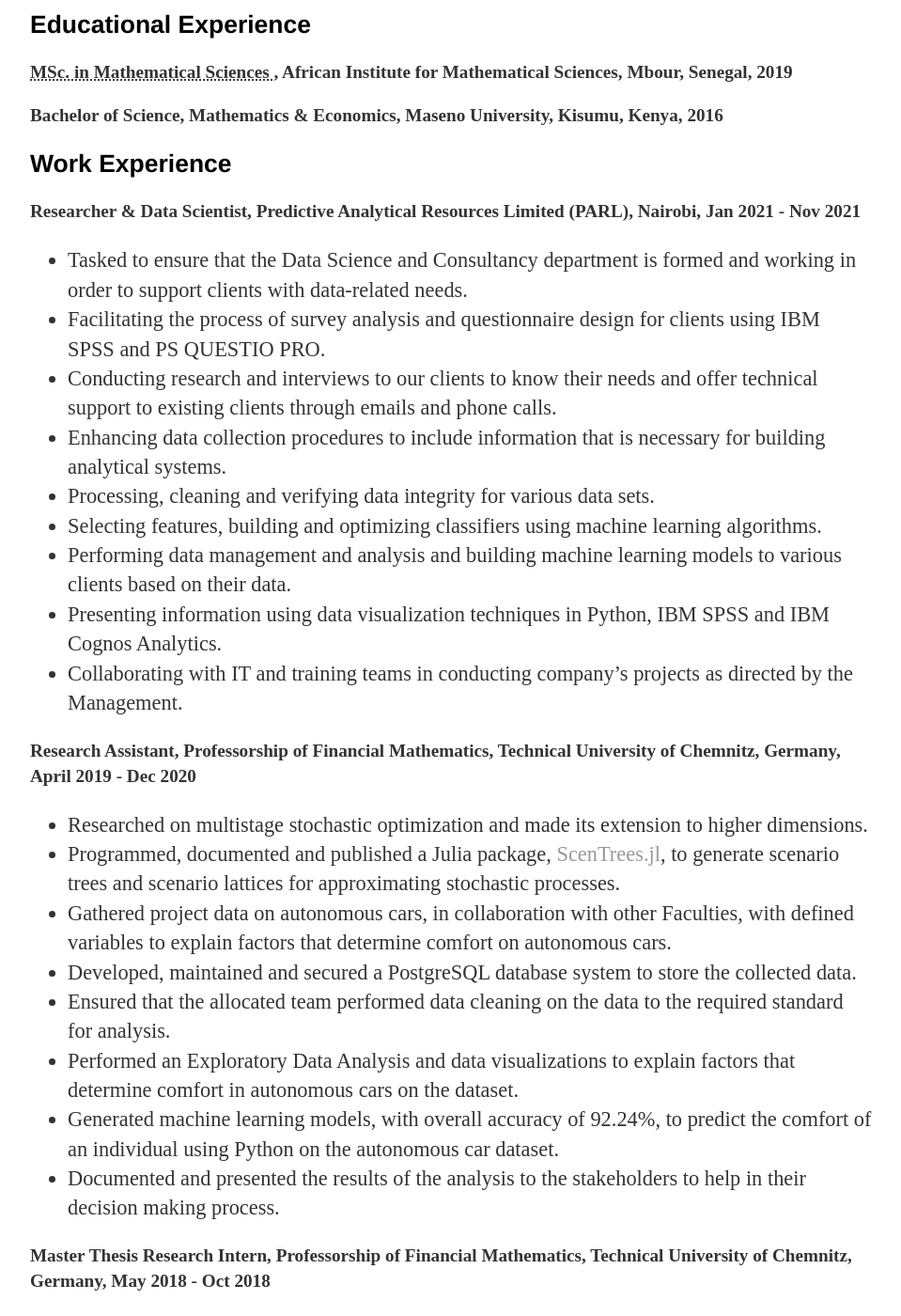
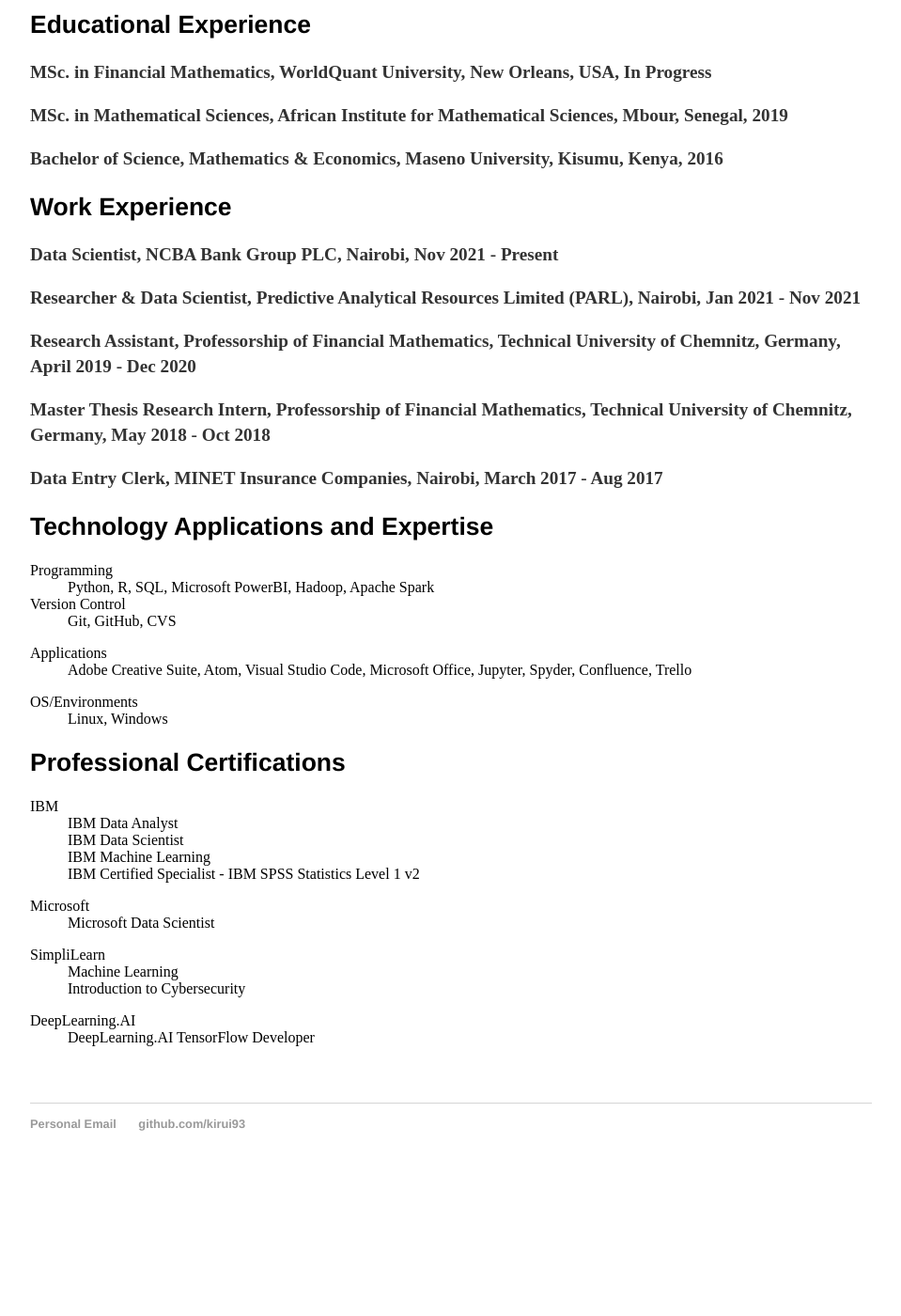
Before and after one commit to kirui93/kirui93.github.io, a Jekyll site: the page built from cv/index.html, in a window 1280 px wide and 1400 px high, scrolled down 278 px. Shown: the whole window at 94% size, without its empty margins (160-1119 px from the left). Built offline with Jekyll 4.4.1, drawn with Linux system fonts in a browser that asks for light colours; after the commit the page ends 1543 px from its top, so only the background shows below that; some of the changed text lies outside the part shown.

Commit message:
Update CV
Remove descriptions

```diff
--- a/cv/index.html
+++ b/cv/index.html
@@ -22,65 +22,30 @@
 		<p> Data Scientist committed at building state-of-art machine learning models. </p>
 
 		<h2>Educational Experience</h2>
-		<p><strong><abbr title="Masters of Science">MSc. in Mathematical Sciences </abbr>, African Institute for Mathematical Sciences, Mbour, Senegal, 2019</strong><br></p>
-
+	        <p><strong> MSc. in Financial Mathematics, WorldQuant University, New Orleans, USA, In Progress</strong><br></p>
+		<p><strong> MSc. in Mathematical Sciences, African Institute for Mathematical Sciences, Mbour, Senegal, 2019</strong><br></p>
 		<p><strong>Bachelor of Science, Mathematics &amp; Economics, Maseno University, Kisumu, Kenya, 2016</strong></p>
 
 		<h2>Work Experience</h2>
+			<p><strong>Data Scientist, NCBA Bank Group PLC, Nairobi, Nov 2021 - Present</strong></p>
 			<p><strong>Researcher &amp; Data Scientist, Predictive Analytical Resources Limited (PARL), Nairobi, Jan 2021 - Nov 2021</strong></p>
-				<ul>
-					<li>Tasked to ensure that the Data Science and Consultancy department is formed and working in order to support clients with data-related needs.</li>
-					<li>Facilitating the process of survey analysis and questionnaire design for clients using IBM SPSS and PS QUESTIO PRO. </li>
-					<li>Conducting research and interviews to our clients to know their needs and offer technical support to existing clients through emails and phone calls.</li>
-					<li>Enhancing data collection procedures to include information that is necessary for building analytical systems.</li>
-					<li>Processing, cleaning and verifying data integrity for various data sets.</li>
-					<li>Selecting features, building and optimizing classifiers using machine learning algorithms.</li>
-					<li>Performing data management and analysis and building machine learning models to various clients based on their data.</li>
-					<li>Presenting information using data visualization techniques in Python, IBM SPSS and IBM Cognos Analytics.</li>
-					<li>Collaborating with IT and training teams in conducting company’s projects as directed by the Management.</li>
-				</ul>
-
-				<p><strong>Research Assistant, Professorship of Financial Mathematics, Technical University of Chemnitz, Germany, April 2019 - Dec 2020</strong></p>
-				<ul>
-					<li>Researched on multistage stochastic optimization and made its extension to higher dimensions.</li>
-					<li>Programmed, documented and published a Julia package, <a href="https://github.com/kirui93/ScenTrees.jl" title="ScenTrees.jl">ScenTrees.jl</a>, to generate scenario trees and scenario lattices for approximating stochastic processes.</li>
-					<li>Gathered project data on autonomous cars, in collaboration with other Faculties, with defined variables to explain factors that determine comfort on autonomous cars.</li>
-					<li>Developed, maintained and secured a PostgreSQL database system to store the collected data.</li>
-					<li>Ensured that the allocated team performed data cleaning on the data to the required standard for analysis.</li>
-					<li>Performed an Exploratory Data Analysis and data visualizations to explain factors that determine comfort in autonomous cars on the dataset.</li>
-					<li>Generated machine learning models, with overall accuracy of 92.24%, to predict the comfort of an individual using Python on the autonomous car dataset.</li>
-					<li>Documented and presented the results of the analysis to the stakeholders to help in their decision making process.</li>
-				</ul>
-
-				<p><strong>Master Thesis Research Intern, Professorship of Financial Mathematics, Technical University of Chemnitz, Germany, May 2018 - Oct 2018</strong></p>
-				<ul>
-					<li>Extended the research on portfolio optimization problems by entangling with different risk measures including Value-at-Risk (VaR), Average Value-at-Risk (AVaR) and Entropic Value-at-Risk (EVaR) and made a comparison of their performance with variance risk used in the Markowitz portfolio problem.</li>
-					<li>Collected real-time stock data from Yahoo Finance using Python and used it to model and compare the portfolio problems with the Markowitz portfolio.</li>
-					<li>Participated in our weekly research meetings with the Supervisor and the team, where I made presentations about the research progress made and also the results obtained.</li>
-					<li>Authored a Master Thesis on the research results as part of the requirement for the Internship and the Masters program.</li>
-				</ul>
-
-				<p><strong>Data Entry Clerk, MINET Insurance Companies, Nairobi, March 2017 - Aug 2017</strong></p>
-				<ul>
-					<li> Arranged and entered data in client’s forms into the company’s database creating order and cleanliness in the department.</li>
-					<li>Analyzed the data on claims using IBM SPSS Statistics and Python and provided weekly presentations of the analysis results during the departmental meetings.</li>
-					<li>Guided a team of ten new colleagues on the interaction with the database and also on data analysis techniques.</li>
-				</ul>
-
+			<p><strong>Research Assistant, Professorship of Financial Mathematics, Technical University of Chemnitz, Germany, April 2019 - Dec 2020</strong></p>
+			<p><strong>Master Thesis Research Intern, Professorship of Financial Mathematics, Technical University of Chemnitz, Germany, May 2018 - Oct 2018</strong></p>
+			<p><strong>Data Entry Clerk, MINET Insurance Companies, Nairobi, March 2017 - Aug 2017</strong></p>
 		<h2>Technology Applications and Expertise</h2>
 			<dl class="dl-horizontal">
-				<dt>Markup/Programming</dt>
-				<dd>Python, R, MATLAB, Julia, IBM SPSS Statistics, SQL, Microsoft PowerBI, Hadoop, Apache Spark</dd>
+				<dt>Programming</dt>
+				<dd>Python, R, SQL, Microsoft PowerBI, Hadoop, Apache Spark</dd>
 				<dt>Version Control</dt>
 				<dd>Git, GitHub, CVS</dd>
 			</dl>
 			<dl class="dl-horizontal">
 				<dt>Applications</dt>
-				<dd>Adobe Creative Suite, Atom, Visual Studio Code, Microsoft Office, Jupyter, Spyder</dd>
+				<dd>Adobe Creative Suite, Atom, Visual Studio Code, Microsoft Office, Jupyter, Spyder, Confluence, Trello</dd>
 			</dl>
 			<dl class="dl-horizontal">
 				<dt>OS/Environments</dt>
-				<dd>Linux, Ubuntu, Windows</dd>
+				<dd>Linux, Windows</dd>
 			</dl>
 		<h2>Professional Certifications</h2>
 			<dl class="dl-horizontal">
```
